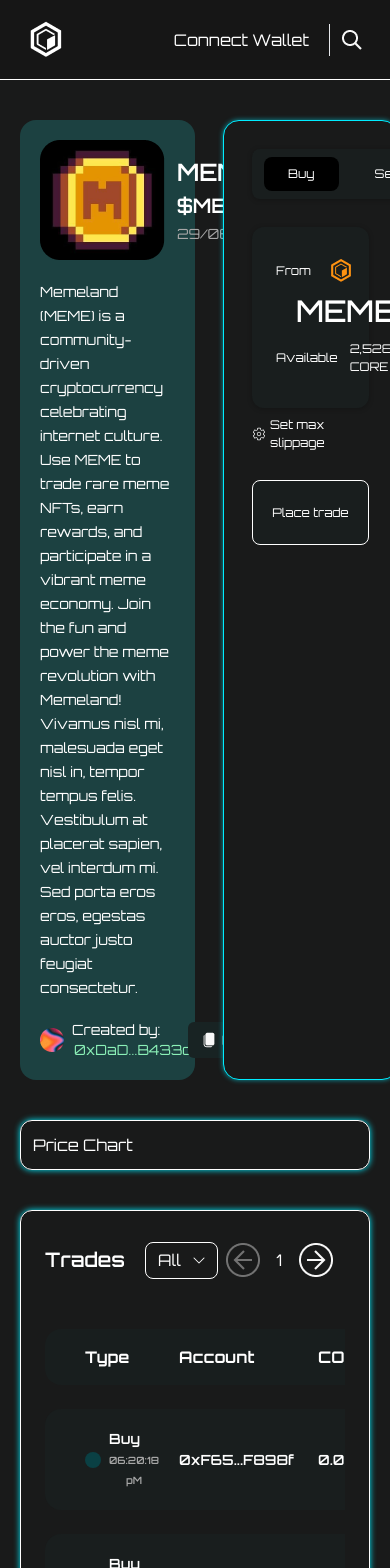
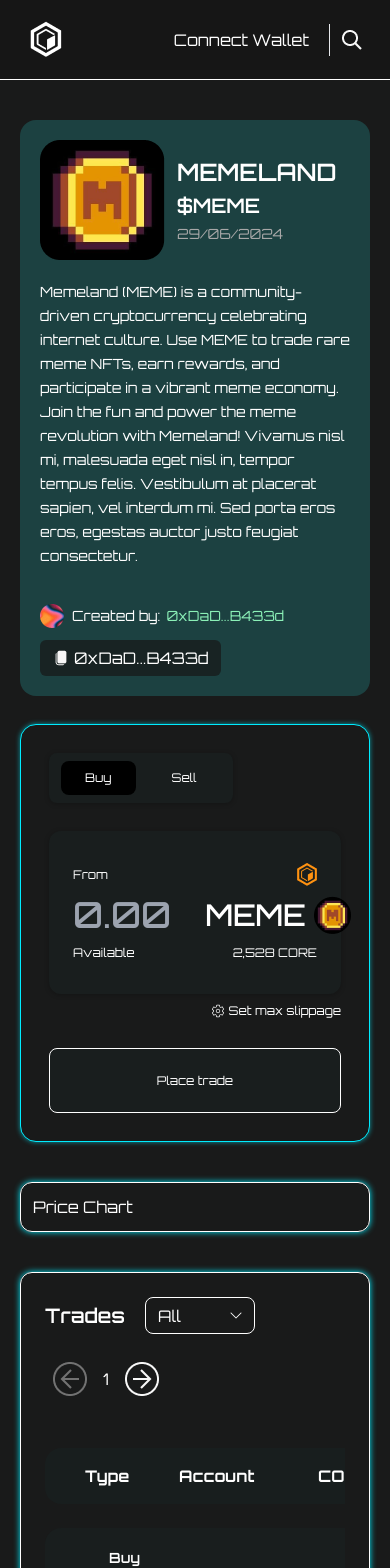
Before and after one commit to Pauleye12/coreLaunch, a React (Vite) app: page /token/1 in a window 390 px wide. Shown: the top 1568 px of the page. Built offline with nearby package versions, Linux system fonts and the light colour scheme.

Commit message:
fixed responsiveness

```diff
--- a/src/components/Navbar.tsx
+++ b/src/components/Navbar.tsx
@@ -4,7 +4,9 @@ const Navbar = () => {
     <div className="w-full z-10 fixed top-0 left-0 flex justify-center items-center px-7 bg-[#161616] border-b border-[#ffffff] h-[80px] ">
       <div className="max-w-[1200px] w-full flex justify-between items-center ">
         <div className="flex gap-6 items-center">
-          <img src="../images/navlogo.png" alt="" />{" "}
+          <Link to={"/"}>
+            <img src="../images/navlogo.png" alt="" />{" "}
+          </Link>
           <div className="md:flex gap-2 hidden uppercase">
             {" "}
             <Link to={"/"} className="text-[#00ECFF]">
--- a/src/pages/LaunchToken.tsx
+++ b/src/pages/LaunchToken.tsx
@@ -1,6 +1,6 @@
 const LaunchToken = () => {
   return (
-    <div className=" h-screen pt-[120px] flex flex-col md:flex-row gap-5 launchBG relative">
+    <div className=" md:h-screen pt-[120px] flex flex-col md:flex-row gap-5 launchBG relative">
       <img
         className="absolute bottom-0 left-0 "
         src="./images/launchbottom.png"
@@ -18,7 +18,7 @@ const LaunchToken = () => {
         </div>
       </div>
       <div className="md:w-[50%] p-3 md:overflow-y-auto ">
-        <div className="border formShdw bg-[#191A1A] border-[#00ECFF] rounded-3xl max-w-[550px]  w-full  px-[70px] py-[50px] overflow-y-auto h-[600px] flex flex-col gap-5  ">
+        <div className="border formShdw bg-[#191A1A] border-[#00ECFF] rounded-3xl max-w-[550px]   w-full  px-[70px] py-[50px] flex flex-col gap-5  ">
           <h1>Create New Token</h1>
           <div className="w-full flex flex-col items-center border border-[#F8F8F8] border-dashed gap-4  py-5 px-2 rounded-3xl ">
             <img src="./images/uploadImg1.png" alt="" />
--- a/src/pages/TokenProfile.tsx
+++ b/src/pages/TokenProfile.tsx
@@ -6,8 +6,8 @@ const TokenProfile = () => {
   return (
     <div className="bg-[#191A1A] px-5 pt-[80px] flex justify-center pb-5">
       <div className="max-w-[1200px] pt-10 w-full flex flex-col gap-10 ">
-        <div className="flex gap-7 justify-between">
-          <div className="bg-[#1C4141] text-white flex flex-col gap-5 p-5 max-w-[50%] w-full rounded-2xl">
+        <div className="flex flex-col md:flex-row gap-7 justify-between">
+          <div className="bg-[#1C4141] text-white flex flex-col gap-5 p-5 md:max-w-[50%] w-full rounded-2xl">
             <div className="flex gap-3 items-center ">
               <img src="../images/memeland.png" alt="" />
               <div className="flex flex-col items-start gap-1 ">
@@ -25,7 +25,7 @@ const TokenProfile = () => {
               interdum mi. Sed porta eros eros, egestas auctor justo feugiat
               consectetur.
             </p>
-            <div className="flex justify-between gap-5 w-full items-center">
+            <div className="flex mt-4 md:m-0 flex-col md:flex-row justify-between gap-3 w-full md:items-center">
               <div className="flex items-center gap-2">
                 <img src="../images/user.png" alt="" />
                 <p className="text-sm">
@@ -33,12 +33,12 @@ const TokenProfile = () => {
                   <span className="ml-[2px] text-[#8BF0B7]">0xDaD...B433d</span>
                 </p>
               </div>
-              <button className="text-white bg-[#182323] px-3 py-[6px] flex items-center gap-1 rounded-md">
+              <button className="text-white bg-[#182323] px-3 py-[6px] flex items-center w-max gap-1 rounded-md">
                 <img src="../images/copy2.png" alt="" /> 0xDaD...B433d
               </button>
             </div>
           </div>
-          <div className="max-w-[50%] bg-[#191A1A] text-[12px] py-7 px-7 flex flex-col gap-7 w-full rounded-2xl border border-[#00ECFF] uploadShdw ">
+          <div className="md:max-w-[50%] bg-[#191A1A] text-[12px] py-7 px-7 flex flex-col gap-7 w-full rounded-2xl border border-[#00ECFF] uploadShdw ">
             <div>
               <div className="bg-[#00ECFF05] tokenInfoShdw w-max rounded-lg flex gap-3 py-2 px-3 ">
                 <button className="rounded-lg px-6 py-2 bg-[#000000] ">
@@ -85,7 +85,7 @@ const TokenProfile = () => {
           <h1>Price Chart</h1>
         </div>
         <div className="border border-white p-6 flex flex-col gap-5 greenShdw w-full rounded-xl ">
-          <div className="flex w-full justify-between  ">
+          <div className="flex md:flex-row flex-col gap-5 w-full justify-between  ">
             <div className="flex gap-5 items-center w-full ">
               <h1 className="font-semibold text-[20px] ">Trades</h1>{" "}
               <div className="border border-white rounded-lg flex justify-between items-center p-3 max-w-[110px] w-full h-[37px] ">
```
